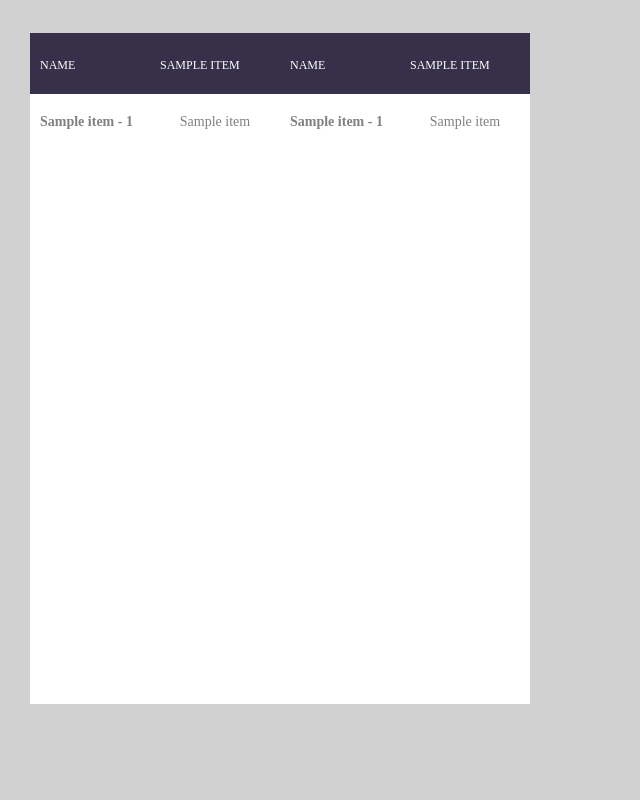
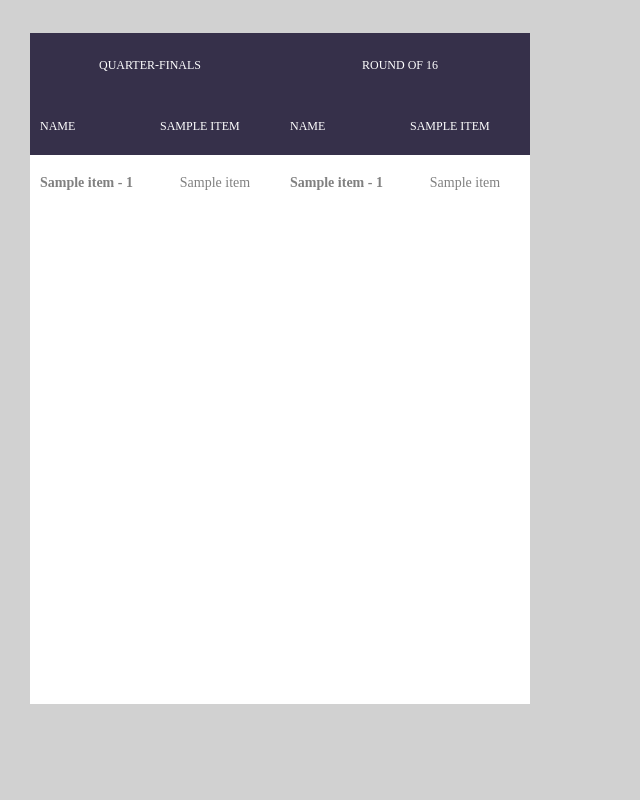
Before and after one commit to shayshimon/WorldCupPlayoffs, a Flask app: template templates/wc_rank.html in a window 1280 px wide. Shown: the whole page, without its empty margins (0-640 px from the left). Run offline with Flask 2, Linux system fonts and the light colour scheme; the template is opened without the code that fills it: most values are stand-ins (such as "Sample title", 1, 10 or a date in 2020); some libraries are stand-ins or nearby versions; some web fonts are replaced.

Commit message:
added table title

```diff
--- a/templates/wc_rank.html
+++ b/templates/wc_rank.html
@@ -25,6 +25,7 @@
 	<div class="limiter table100 ver1 m-b-110 container-table100">
 	<table class="main_table" data-vertable="ver1">
 		<thead>
+		<tr class="row100 head"><th colspan="5" style="text-align:center">Quarter-finals</th></tr>
 		<tr class="row100 head">
 			{% set cnt = [1] %}
 			<th class="column100 column{{ cnt[0] }}" data-column="column{{ cnt[0] }}">Name</th>
@@ -51,6 +52,7 @@
 
 	<table class="main_table" data-vertable="ver2">
 		<thead>
+		<tr class="row100 head"><th colspan="9" style="text-align:center">Round of 16</th></tr>
 		<tr class="row100 head">
 			{% set cnt = [1] %}
 			<th class="column100 column{{ cnt[0] }}" data-column="column{{ cnt[0] }}">Name</th>
```
